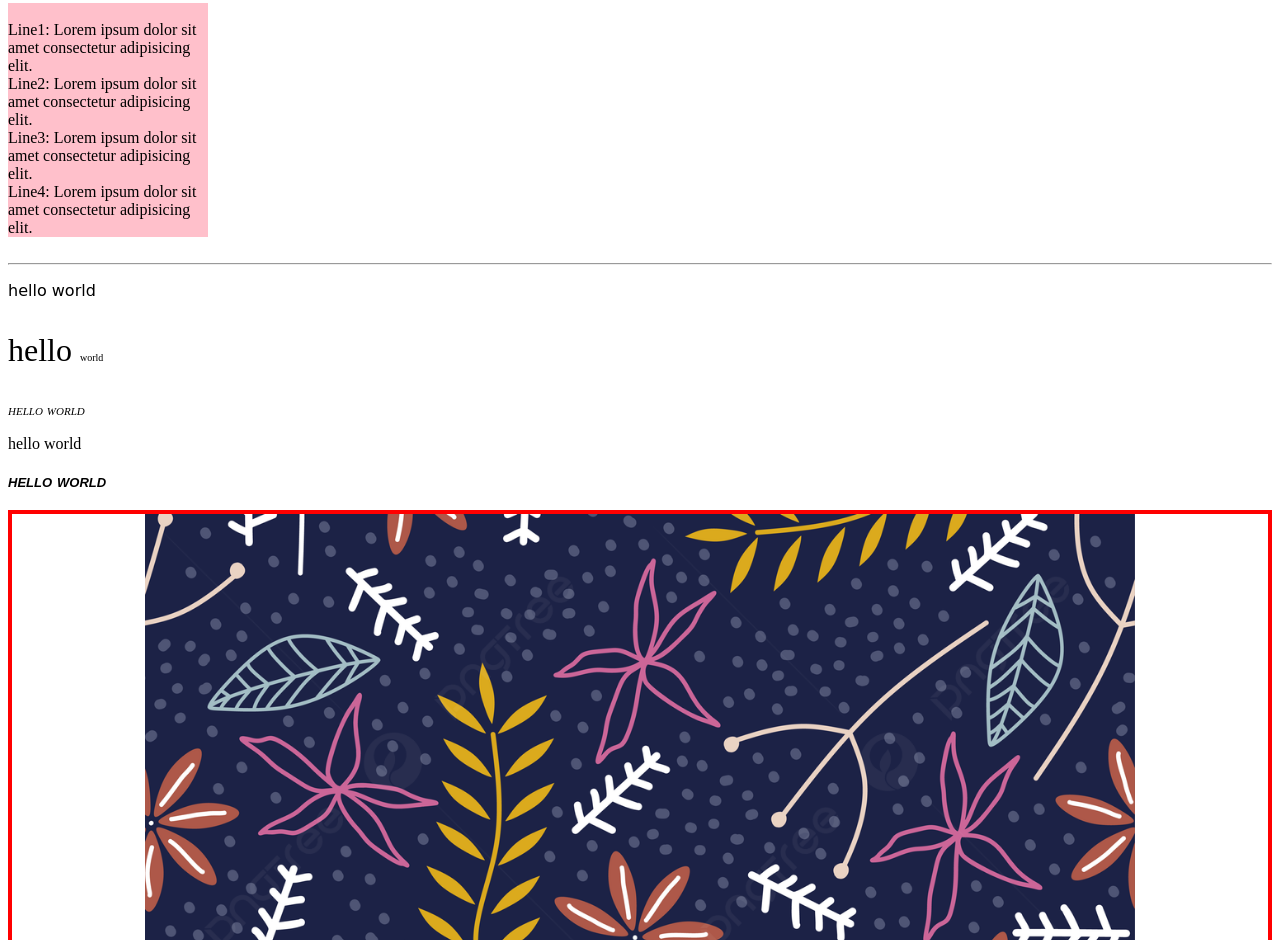
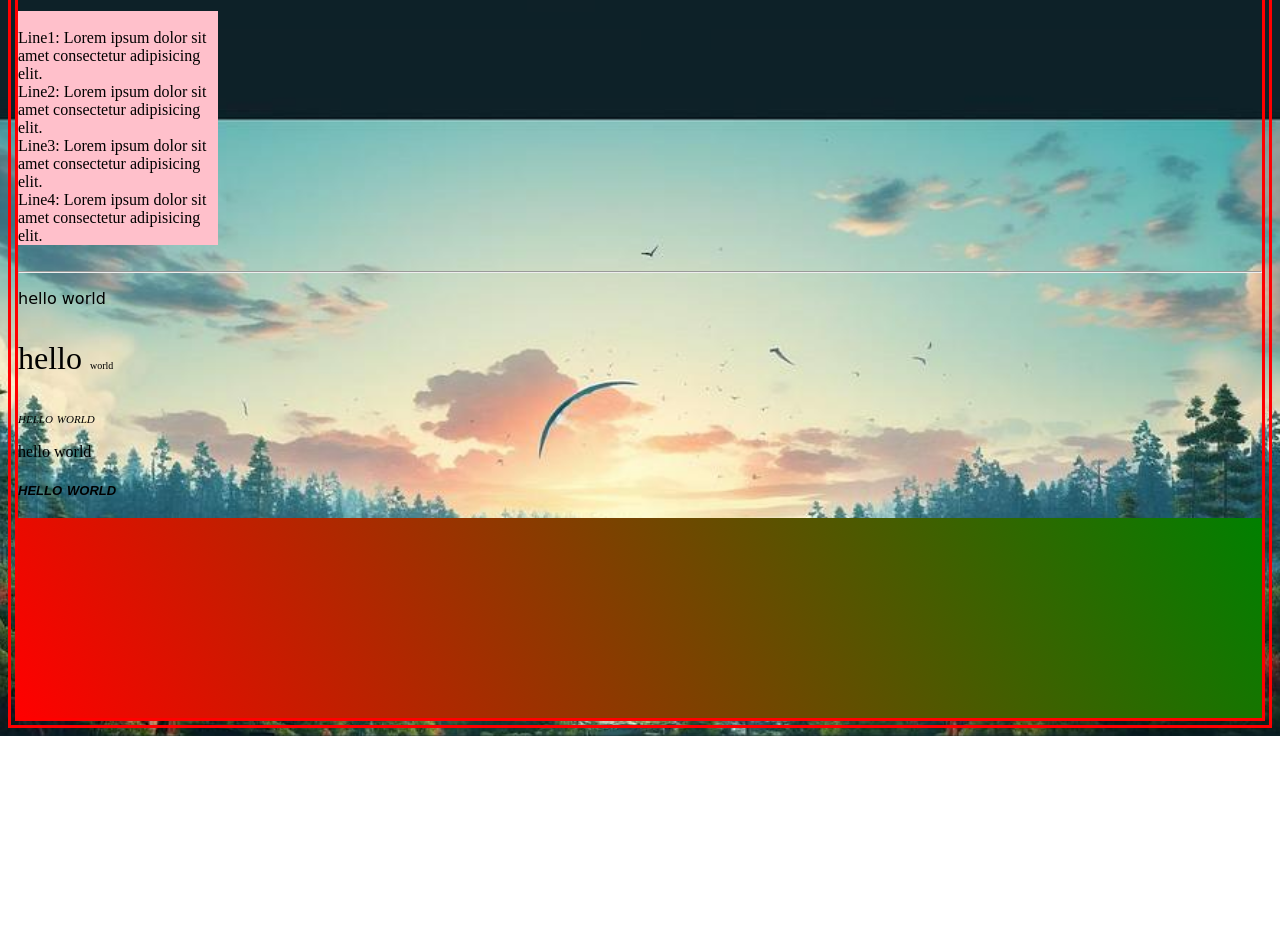
Before and after one commit to ghayth002/First-html-css-project, a plain HTML site: page test.html in a window 1280 px wide. Shown: the part 3172-4112 px from the top of the page. After the commit the page ends 3908 px from the top, so only its background shows below. Drawn offline with Linux system fonts and the light colour scheme; a web font is replaced by a local one.

Commit message:
linear-gradient

```diff
--- a/style2.css
+++ b/style2.css
@@ -147,11 +147,25 @@ font-weight:
    background-attachment:fixed ;
 
  }*/
- .background{
-   height: 990px;
+body{
+  /* height: 990px;
    border: 4px solid red;
    background-image: url(rep.jpg);
    background-repeat: no-repeat;
    background-position:center  ;
-   background-size:contain /* cover*/;
+   background-size:contain /* cover*/
+
+background-image: url(img/img2.jpg);
+background-size: cover;
+background-position:center ;
+border:10px double red;
+background-origin:border-box ;
+background-repeat:no-repeat ;
+background-attachment: fixed;
+
  }
+ .background{
+   height: 200px;
+   background-image:linear-gradient(60deg,red,green) ;
+
+ }
```
Also changed, not shown: test.html (+3 -1 lines), img/backgroun.jpg (renamed from backgroun.jpg), img/gh.jpg (renamed from gh.jpg), img/img1.jpg (added), img/img2.jpg (added), img/rep.jpg (renamed from rep.jpg).
